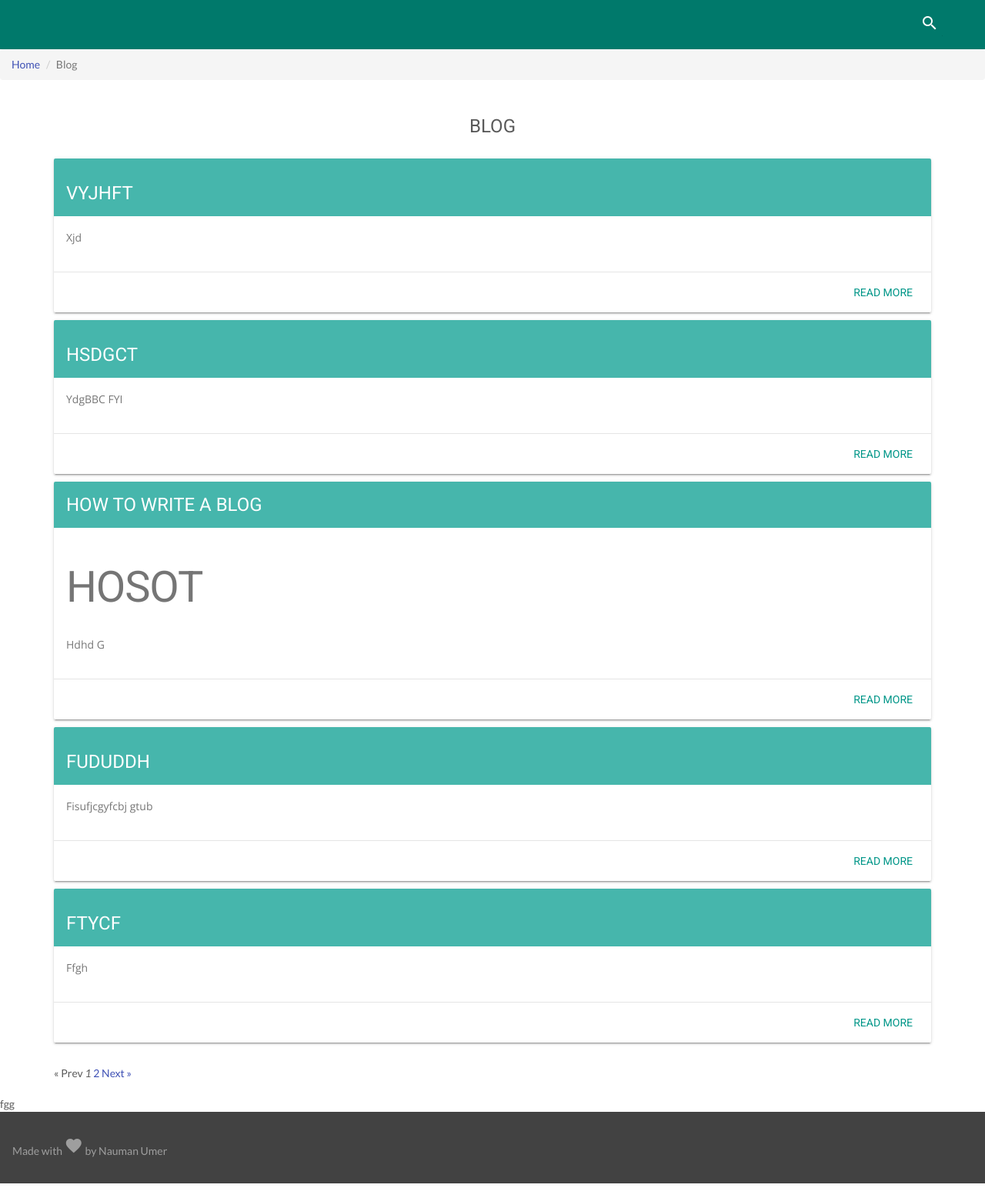
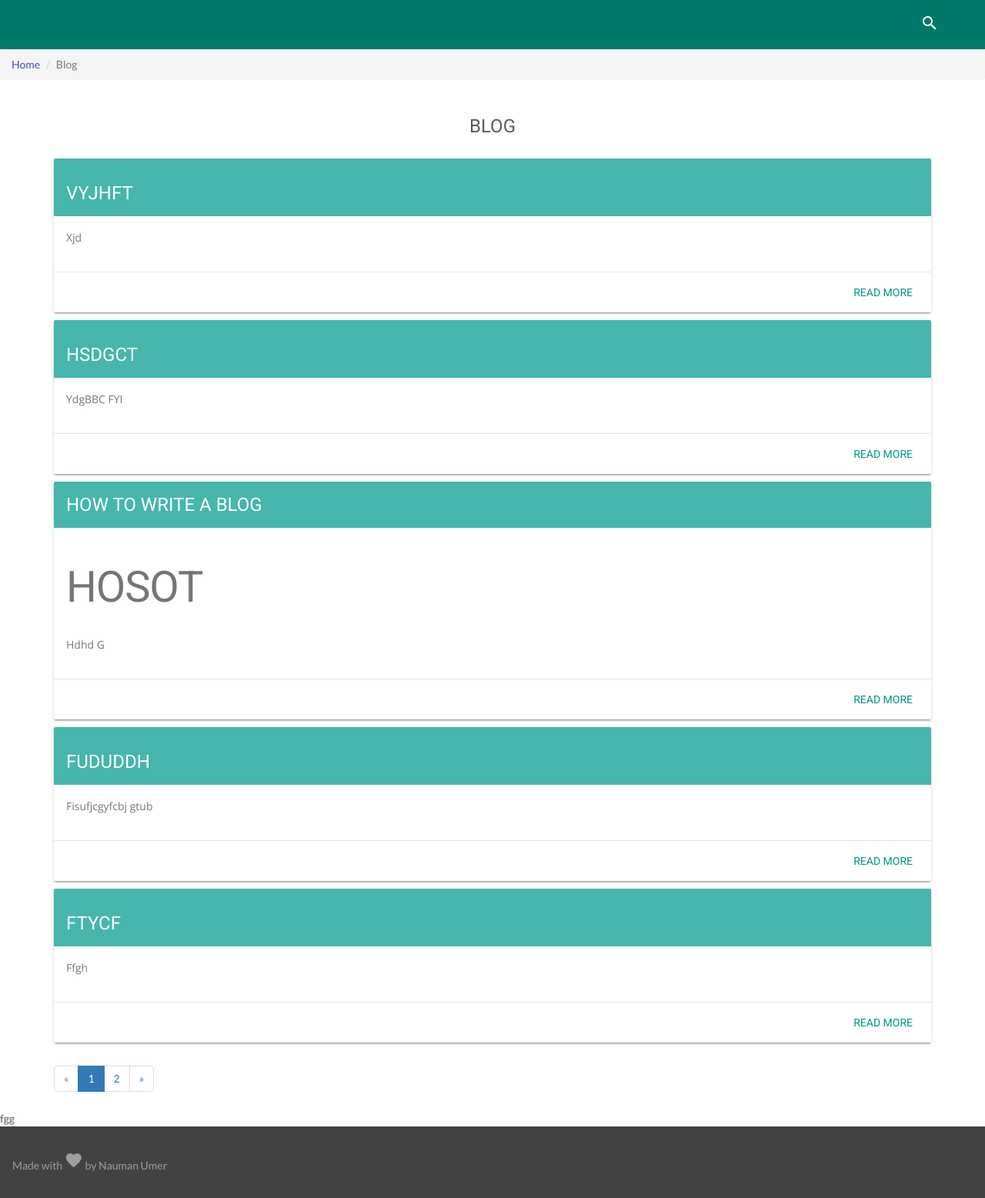
Before and after one commit to nmanumr/nmanumr.com, a Jekyll site: the page built from blog/index.html, in a window 1280 px wide. Shown: the whole page at 77% size. Built offline with Jekyll 4.4.1, drawn with Linux system fonts in a browser that asks for light colours; nearby versions of some CDN libraries; library files that are not in the unit come from our copies; the list of posts is cut into pages by our own code; comment, search, counter and statistics services are not loaded.

Commit message:
Update index.html

```diff
--- a/blog/index.html
+++ b/blog/index.html
@@ -35,29 +35,43 @@
 {% endfor %}
 
 {% if paginator.total_pages > 1 %}
-<div class="pagination">
+<nav aria-label="Page navigation">
+  <ul class="pagination">
   {% if paginator.previous_page %}
-    <a href="{{ paginator.previous_page_path | prepend: site.baseurl | replace: '//', '/' }}">&laquo; Prev</a>
+<li class=""><a href="{{ paginator.previous_page_path | prepend: site.baseurl | replace: '//', '/' }}" aria-label="Previous"><span aria-hidden="true">&laquo;</span></a></li>
+
   {% else %}
-    <span>&laquo; Prev</span>
+    <li class="disabled"><a href="#" aria-label="Previous"><span aria-hidden="true">&laquo;</span></a></li>
   {% endif %}
 
   {% for page in (1..paginator.total_pages) %}
     {% if page == paginator.page %}
-      <em>{{ page }}</em>
+      <li class="active"><a href="#">{{ page }} <span class="sr-only">(current)</span></a></li>
     {% elsif page == 1 %}
-      <a href="{{ paginator.previous_page_path | prepend: site.baseurl | replace: '//', '/' }}">{{ page }}</a>
+      <li><a href="{{ paginator.previous_page_path | prepend: site.baseurl | replace: '//', '/' }}">{{ page }}</a></li>
+
     {% else %}
-      <a href="{{ site.paginate_path | prepend: site.baseurl | replace: '//', '/' | replace: ':num', page }}">{{ page }}</a>
+      <li>
+      <a href="{{ site.paginate_path | prepend: site.baseurl | replace: '//', '/' | replace: ':num', page }}">{{ page }}</a></li>
     {% endif %}
   {% endfor %}
 
   {% if paginator.next_page %}
-    <a href="{{ paginator.next_page_path | prepend: site.baseurl | replace: '//', '/' }}">Next &raquo;</a>
+<li>
+      <a href="{{ paginator.next_page_path | prepend: site.baseurl | replace: '//', '/' }}" aria-label="Next">
+        <span aria-hidden="true">&raquo;</span>
+      </a>
+    </li>
   {% else %}
+<li class="disabled">
+      <a href="#" aria-label="Next">
+        <span aria-hidden="true">&raquo;</span>
+      </a>
+    </li>
     <span>Next &raquo;</span>
   {% endif %}
-</div>
+</ul>
+</nav>
 {% endif %}
 
 </div>
```
